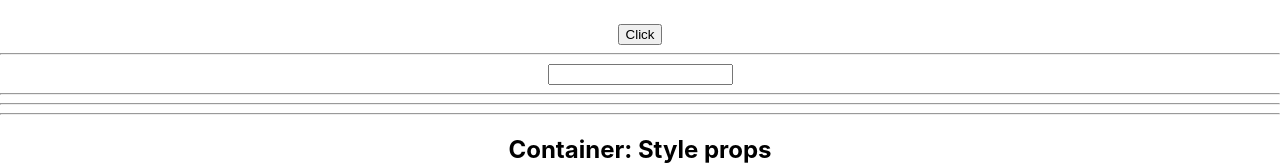
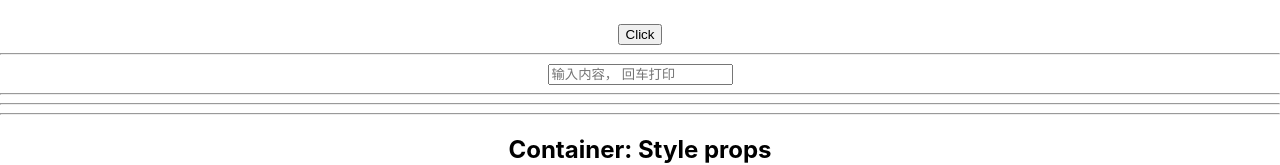
Before and after one commit to tangx/react_scaffolding_ts, a React (Create React App) app: page / in a window 1280 px wide. Shown: the part 880-1045 px from the top of the page. Built offline with nearby package versions, Linux system fonts and the light colour scheme.

Commit message:
chore: 为 input 框增加说明

```diff
--- a/src/components/event/Input.tsx
+++ b/src/components/event/Input.tsx
@@ -28,6 +28,7 @@ export default function Input(props: InputProps) {
   return (
     <div>
       <input type="text" value={props.value}
+        placeholder='输入内容， 回车打印'
         // onChange={handleInputChange}
         onKeyUp={handleOnKeyUp}
       />
```
